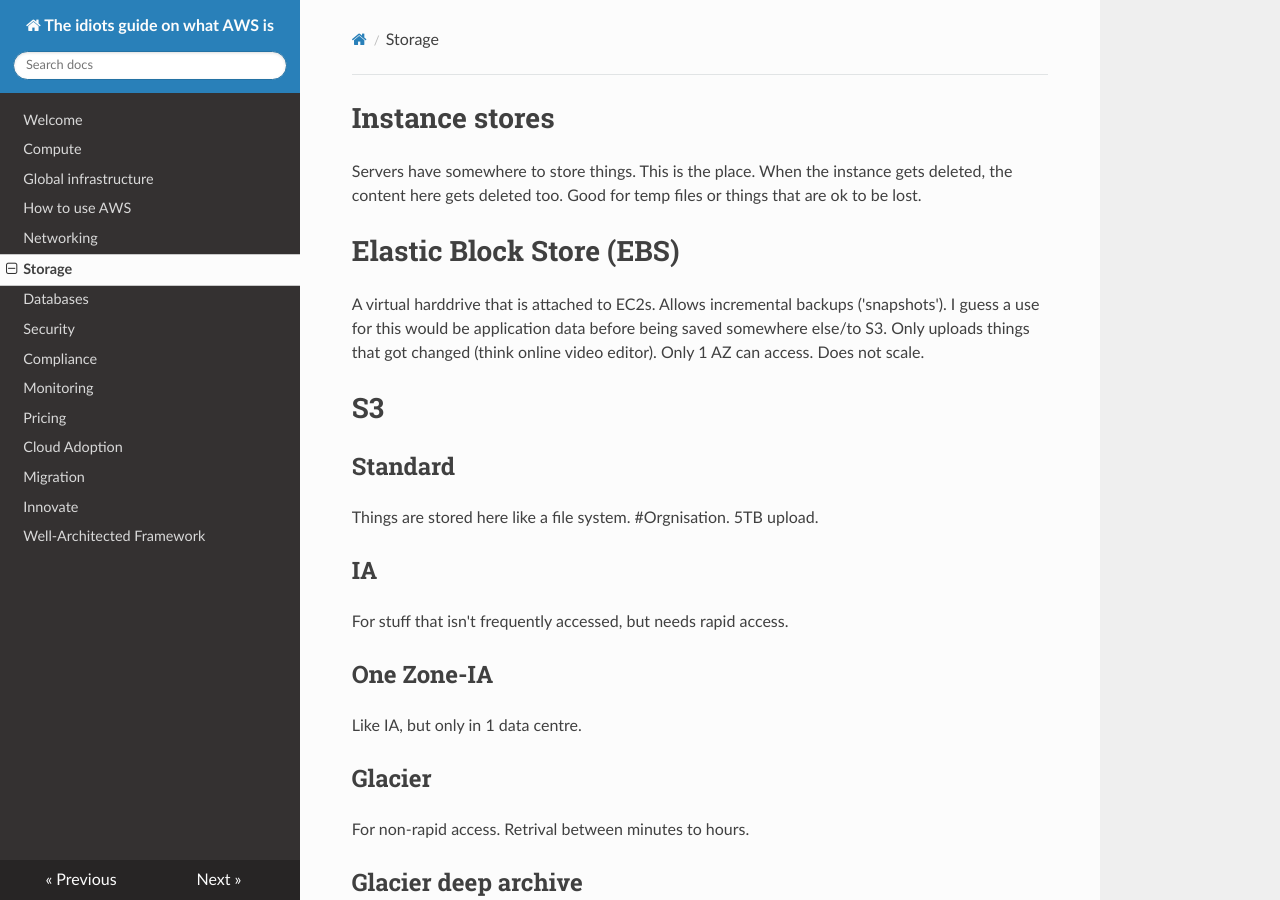
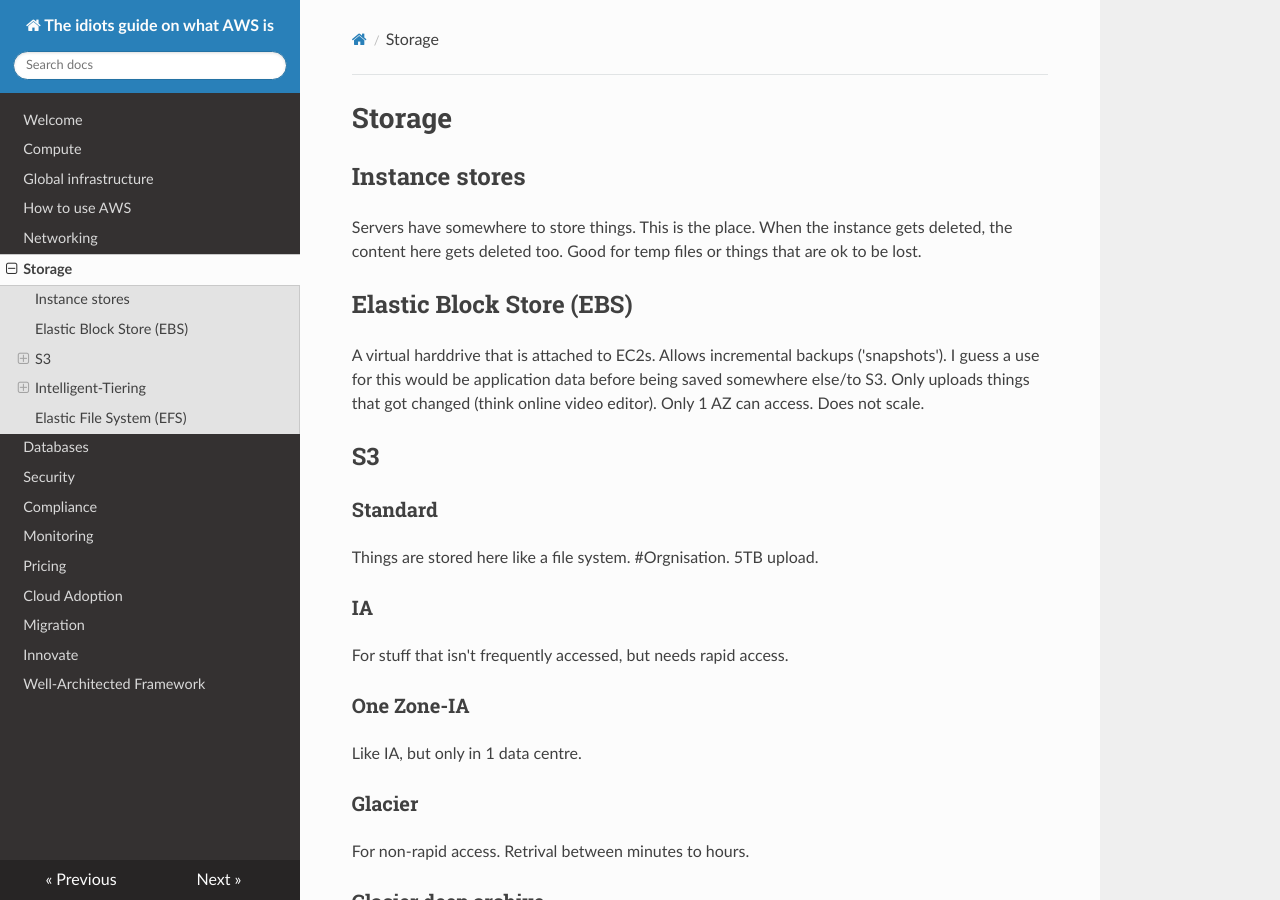
Before and after one commit to KanChiMoe/aws-docs, an MkDocs documentation site: the page built from docs/storage.md, in a window 1280 px wide and 900 px high. Built offline with MkDocs 1.6.1, drawn with Linux system fonts in a browser that asks for light colours; nearby versions of some CDN libraries.

Commit message:
force header design

```diff
--- a/docs/storage.md
+++ b/docs/storage.md
@@ -1,43 +1,45 @@
-# Instance stores
+# Storage
+
+## Instance stores
 
 Servers have somewhere to store things. This is the place. When the instance gets deleted, the content here gets deleted too. Good for temp files or things that are ok to be lost.
 
-# Elastic Block Store (EBS)
+## Elastic Block Store (EBS)
 
 A virtual harddrive that is attached to EC2s. Allows incremental backups ('snapshots'). I guess a use for this would be application data before being saved somewhere else/to S3. Only uploads things that got changed (think online video editor). Only 1 AZ can access. Does not scale.
 
-# S3
+## S3
 
-## Standard
+### Standard
 
 Things are stored here like a file system. #Orgnisation. 5TB upload.
 
-## IA
+### IA
 
 For stuff that isn't frequently accessed, but needs rapid access.
 
-## One Zone-IA
+### One Zone-IA
 
 Like IA, but only in 1 data centre.
 
-## Glacier
+### Glacier
 
 For non-rapid access. Retrival between minutes to hours.
 
-## Glacier deep archive
+### Glacier deep archive
 
 For archive with really infrequent access. Can access things within 12 hours.
 
-# Intelligent-Tiering
+## Intelligent-Tiering
 
 Can move things in S3 between different storage tiers based on access patterns.
 
 This is done by AWS and the user can't specify the times.
 
-## Life-cycle policy
+### Life-cycle policy
 
 Like the above, but the user can define when items should be moved.
 
-# Elastic File System (EFS)
+## Elastic File System (EFS)
 
 Shared file storage. Think shared file system in work. Windows does a thing like this (shared drives?) or something like that. Region access. Scales.
```
